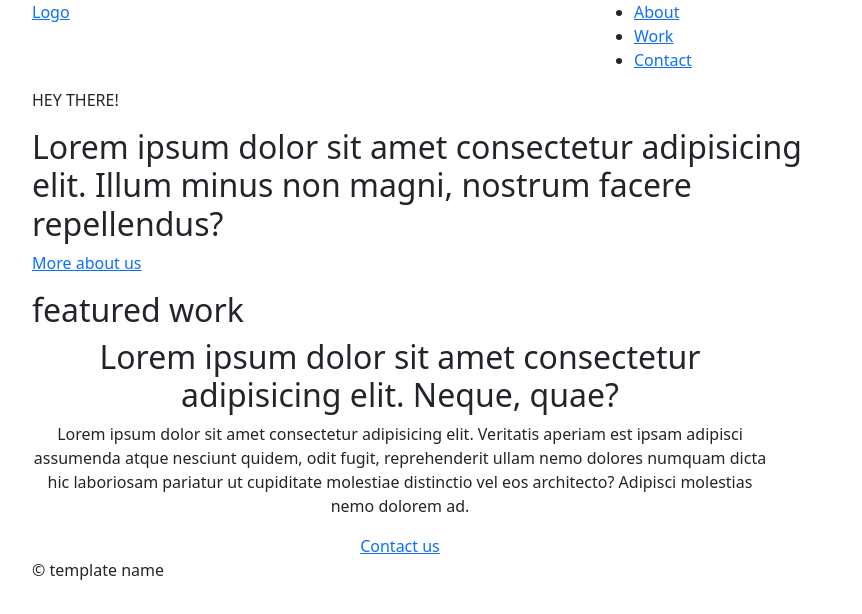
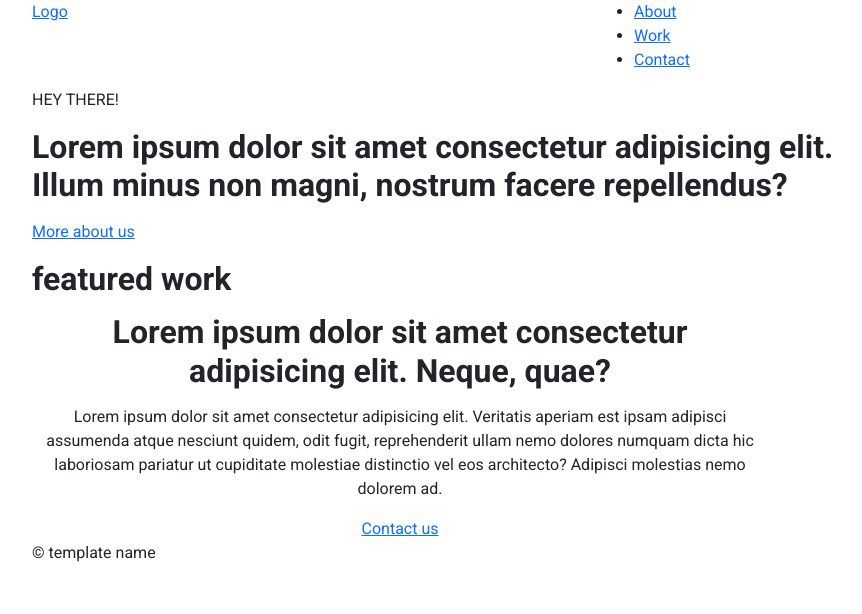
Before and after one commit to rashadulalam/section-design-80, a plain HTML site: page index.html in a window 1280 px wide. Shown: the whole page, without its empty margins (50-912 px from the left). Drawn offline with nearby package versions, Linux system fonts and the light colour scheme.

Commit message:
Basic css added

```diff
--- /dev/null
+++ b/assets/css/style.css
@@ -0,0 +1,33 @@
+@import url('https://fonts.googleapis.com/css2?family=Nothing+You+Could+Do&family=Roboto:ital,wght@0,300;0,400;0,500;0,700;1,300;1,400;1,500&display=swap');
+
+/*
+font-family: 'Nothing You Could Do', cursive;
+font-family: 'Roboto', sans-serif;
+
+*/
+a:focus,
+input:focus,
+textarea:focus,
+button:focus {
+    outline: 0 solid;
+}
+img {
+    max-width: 100%;
+    height: auto;
+}
+h1,
+h2,
+h3,
+h4,
+h5,
+h6 {
+    margin: 0 0 15px;
+    font-weight: 700;
+}
+html,
+body {
+    height: 100%;
+}
+body {
+    font-family: 'Roboto', sans-serif;
+}
--- a/index.html
+++ b/index.html
@@ -5,10 +5,11 @@
     <meta name="viewport" content="width=device-width, initial-scale=1">
     <title>Bootstrap demo</title>
     <link href="https://cdn.jsdelivr.net/npm/bootstrap@5.3.2/dist/css/bootstrap.min.css" rel="stylesheet" integrity="sha384-T3c6CoIi6uLrA9TneNEoa7RxnatzjcDSCmG1MXxSR1GAsXEV/Dwwykc2MPK8M2HN" crossorigin="anonymous">
+    <link rel="stylesheet" href="assets/css/style.css">
   </head>
   <body>
 
-    <header class="header-area">
+    <header class="header-area header-absolute">
       <div class="container">
         <div class="row">
           <div class="col-md-6">
```
Also changed, not shown: assets/img/bg.jpg (added).
